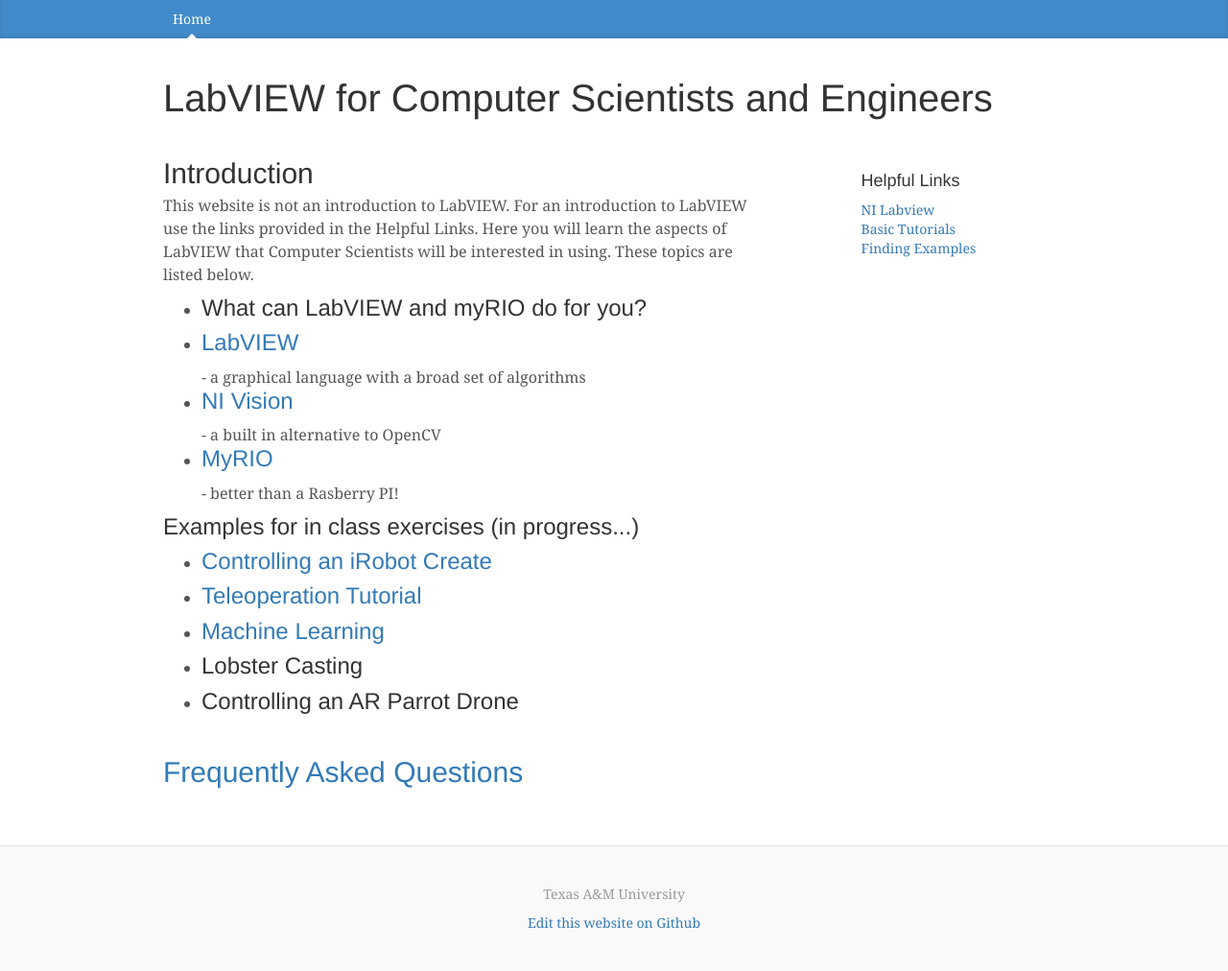
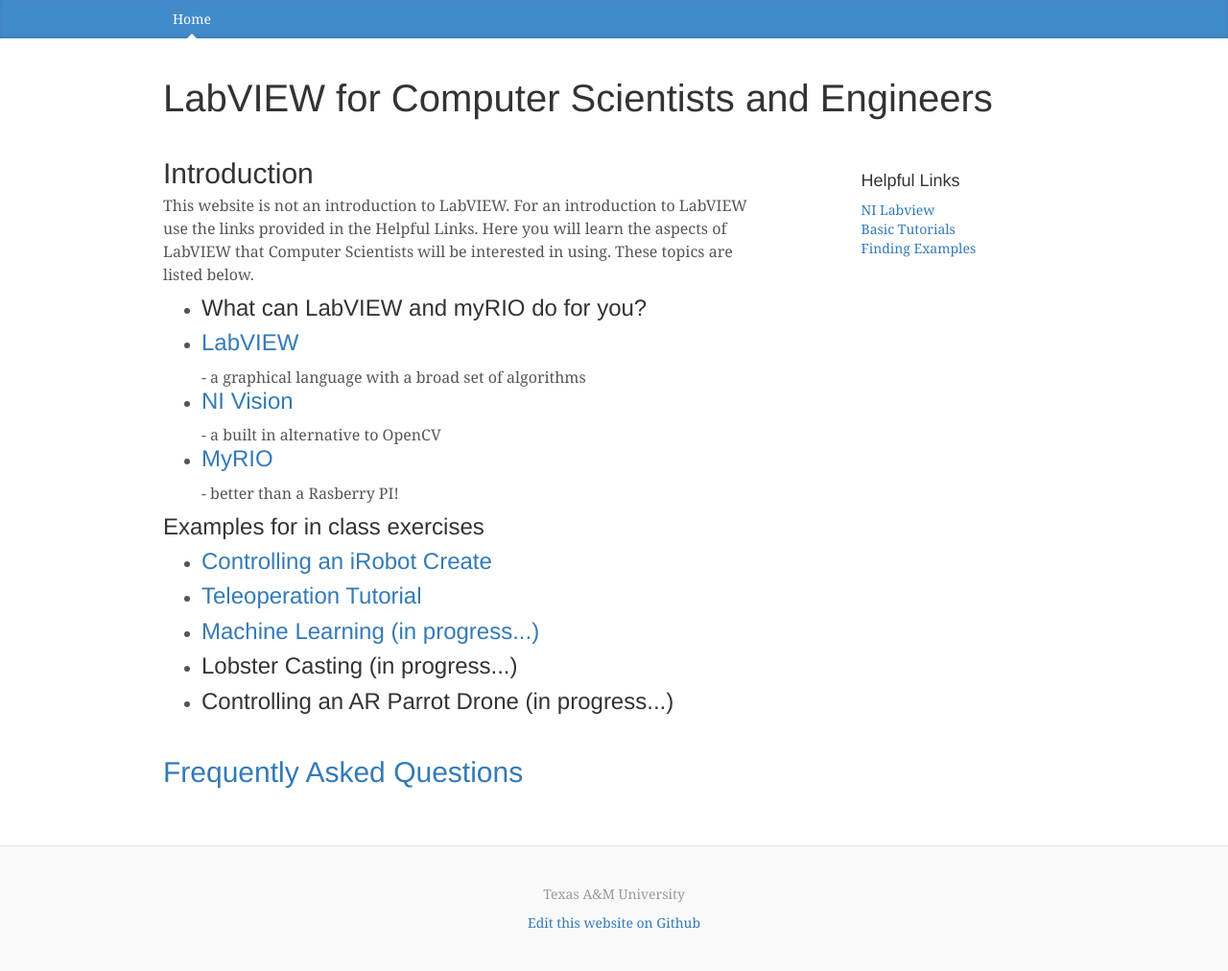
Before and after one commit to LabVIEW-Robotics/LabVIEW-Robotics.github.io, a Jekyll site: the page built from index.html, in a window 1280 px wide. Shown: the whole page at 96% size. Built offline with Jekyll 4.4.1, drawn with Linux system fonts in a browser that asks for light colours; nearby versions of some CDN libraries; Markdown is read by kramdown in place of the engine named in the settings.

Commit message:
refactoring

```diff
--- a/index.html
+++ b/index.html
@@ -23,13 +23,13 @@
 </ul>
 </p>
 <p>
-<h3>Examples for in class exercises (in progress...)</h2>
+<h3>Examples for in class exercises</h2>
 <ul>
 <li><h3><a href="/create/">Controlling an iRobot Create</a></h3></li>
 <li><h3><a href="/tutorial/">Teleoperation Tutorial</a></h3></li>
-<li><h3><a href="/learning/">Machine Learning</a><h3></li>
-<li><h3>Lobster Casting</h3></li>
-<li><h3>Controlling an AR Parrot Drone</h3></li>
+<li><h3><a href="/learning/">Machine Learning (in progress...)</a><h3></li>
+<li><h3>Lobster Casting (in progress...)</h3></li>
+<li><h3>Controlling an AR Parrot Drone (in progress...)</h3></li>
 </ul>
 </p>
 <p>
```
